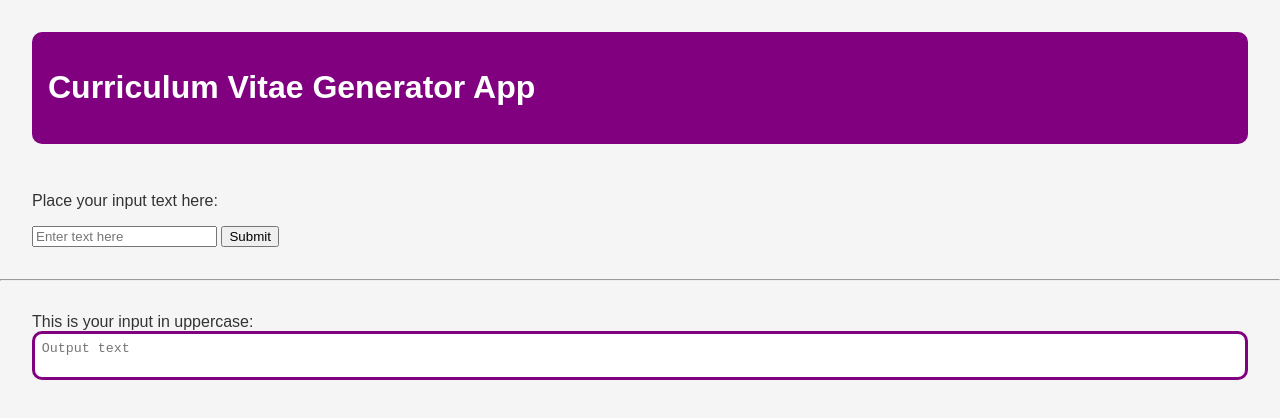
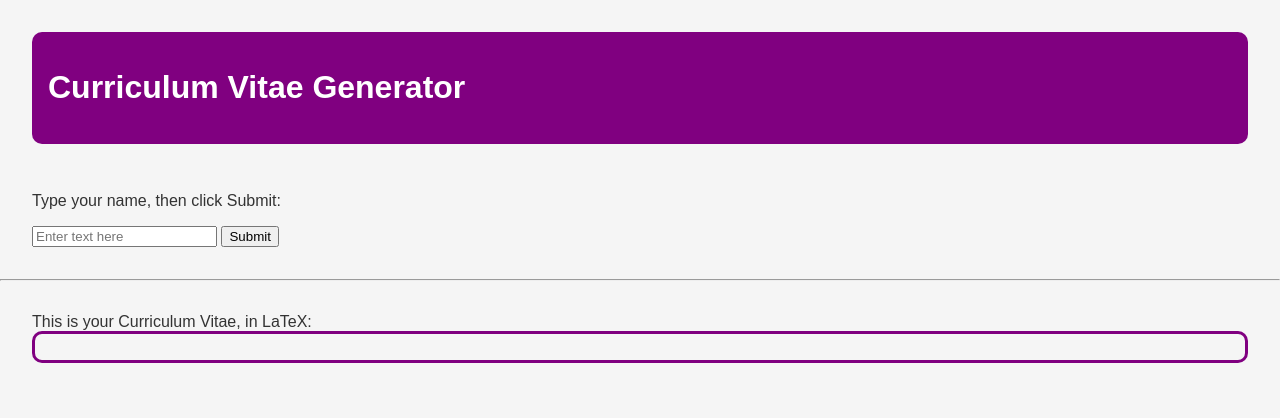
Before and after one commit to Faint-Black/CV-generator-webapp, a plain HTML site: page resources/public/index.html in a window 1280 px wide. Drawn offline with Linux system fonts and the light colour scheme.

Commit message:
beginning TeX string generation

```diff
--- a/resources/public/index.html
+++ b/resources/public/index.html
@@ -9,15 +9,15 @@
   </head>
   <body>
     <header>
-      <h1>Curriculum Vitae Generator App</h1>
+      <h1>Curriculum Vitae Generator</h1>
     </header>
     <main>
-      <p>Place your input text here:</p>
+      <p>Type your name, then click Submit:</p>
       <input id="text-input" type="text" placeholder="Enter text here">
       <button onclick="sendText()">Submit</button>
       <hr>
-      This is your input in uppercase:<br>
-      <textarea id="text-output" placeholder="Output text" readonly></textarea>
+      This is your Curriculum Vitae, in LaTeX:<br>
+      <div id="text-output"></div>
       <script src="script.js"></script>
     </main>
   </body>
--- a/resources/public/script.js
+++ b/resources/public/script.js
@@ -9,7 +9,7 @@ function sendText() {
     })
         .then(response => response.text())
         .then(data => {
-            output.value = data;
+            output.innerHTML = data;
             output.style.height = 'auto';
             output.style.height = output.scrollHeight + 'px';
         });
--- a/resources/public/style.css
+++ b/resources/public/style.css
@@ -31,7 +31,7 @@ hr {
     margin-bottom: 2em;
 }
 
-textarea {
+#text-output {
     flex: 1;
     width: 100%;
     box-sizing: border-box;
@@ -39,6 +39,6 @@ textarea {
     overflow: hidden;
     border: 3px solid purple;
     border-radius: 10px;
-    padding: 0.5em;
+    padding: 1em;
     font-family: monospace;
 }
```
Also changed, not shown: 4 other files.
